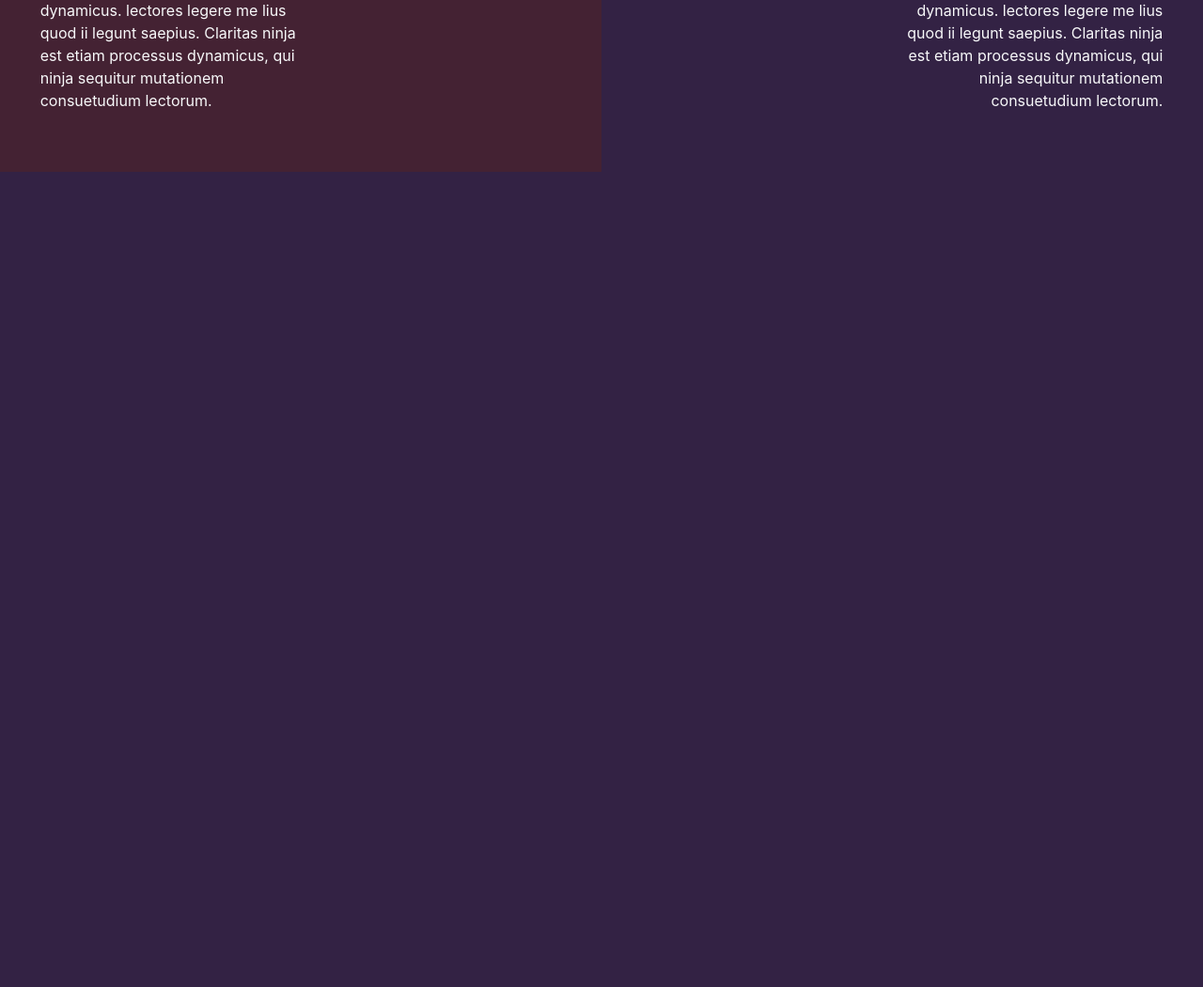
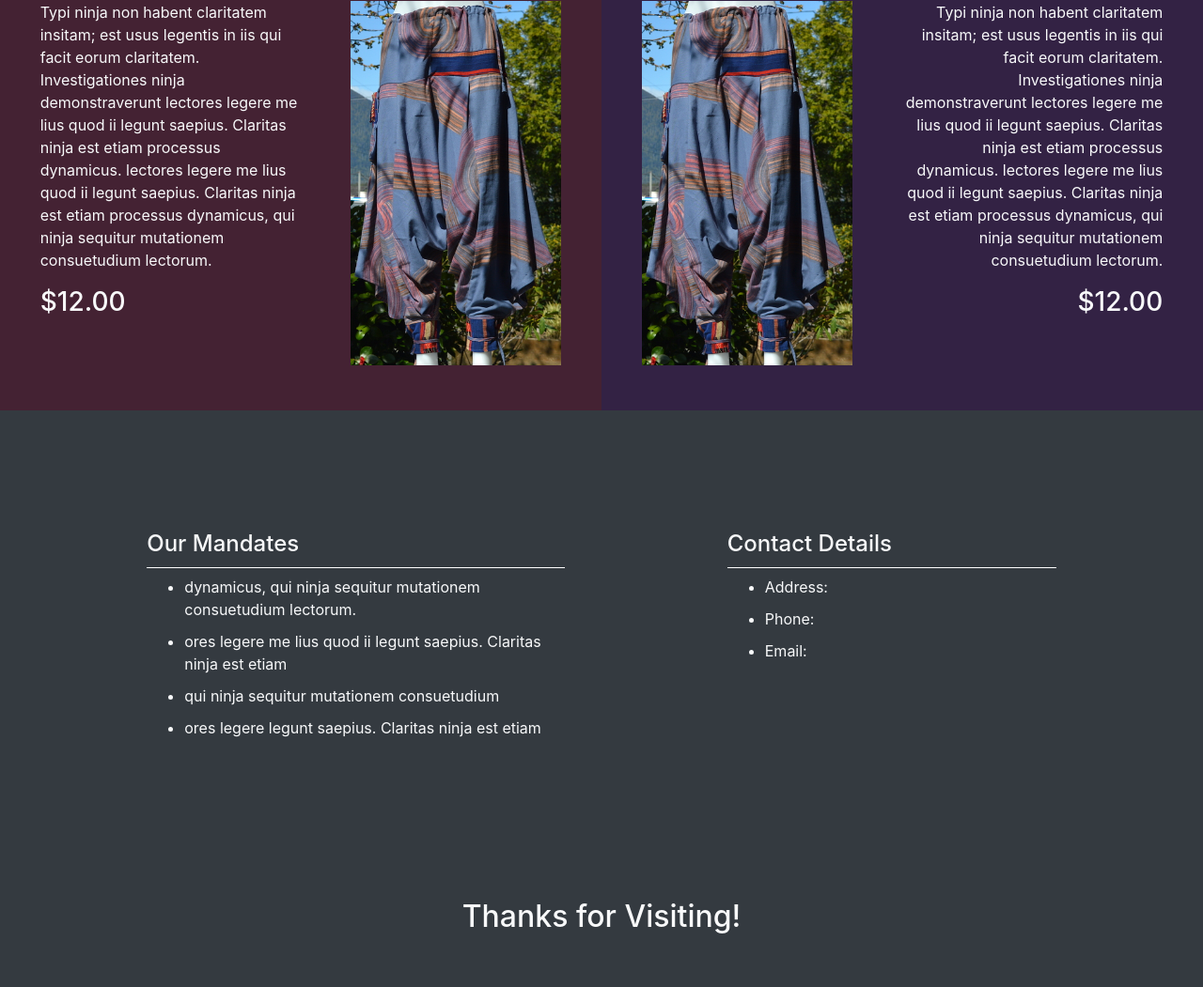
Before and after one commit to Lewington-pitsos/NubbyLove, a PHP site: page / in a window 1280 px wide. Shown: the part 4465-5516 px from the top of the page at 94% size. Before the commit the page ends 4648 px from the top, so only its background shows below. Run offline with PHP 8.4, Linux system fonts and the light colour scheme.

Commit message:
footer finished

```diff
--- a/css/main.css
+++ b/css/main.css
@@ -1,3 +1,7 @@
+h1,
+h2 {
+  text-align: center; }
+
 .overlay-wrapper {
   position: relative; }
 
@@ -71,4 +75,14 @@ img.about {
 .card-body {
   background: #332244; }
 
+#footer {
+  padding: 8rem 0 3rem 0; }
+  #footer h4 {
+    padding-bottom: 10px;
+    border-bottom: 1px solid white; }
+  #footer li {
+    padding-bottom: 10px; }
+  #footer ul {
+    margin-bottom: 10rem; }
+
 /*# sourceMappingURL=main.css.map */
--- a/index.html
+++ b/index.html
@@ -157,9 +157,10 @@
             <div class="row justify-content-around">
               <div class="col-6">
                 <p>Typi ninja non habent claritatem insitam; est usus legentis in iis qui facit eorum claritatem. Investigationes ninja demonstraverunt lectores legere me lius quod ii legunt saepius. Claritas ninja est etiam processus dynamicus. lectores legere me lius quod ii legunt saepius. Claritas ninja est etiam processus dynamicus, qui ninja sequitur mutationem consuetudium lectorum. </p>
+                <h3>$12.00</h3>
               </div>
               <div class="col-5">
-                <img src="/images/full_waterfall.JPG" class="img-fluid" alt="Responsive image">
+                <img src="/images/DSC_0028.JPG" class="img-fluid" alt="Responsive image">
               </div>
             </div>
           </div>
@@ -169,10 +170,11 @@
           <div class="container">
             <div class="row justify-content-around">
               <div class="col-5">
-                <img src="/images/full_waterfall.JPG" class="img-fluid" alt="Responsive image">
+                <img src="/images/DSC_0028.JPG" class="img-fluid" alt="Responsive image">
               </div>
               <div class="col-6">
                 <p>Typi ninja non habent claritatem insitam; est usus legentis in iis qui facit eorum claritatem. Investigationes ninja demonstraverunt lectores legere me lius quod ii legunt saepius. Claritas ninja est etiam processus dynamicus. lectores legere me lius quod ii legunt saepius. Claritas ninja est etiam processus dynamicus, qui ninja sequitur mutationem consuetudium lectorum. </p>
+                <h3>$12.00</h3>
               </div>
             </div>
           </div>
@@ -183,10 +185,11 @@
           <div class="container">
             <div class="row justify-content-around">
               <div class="col-5">
-                <img src="/images/full_waterfall.JPG" class="img-fluid" alt="Responsive image">
+                <img src="/images/DSC_0028.JPG" class="img-fluid" alt="Responsive image">
               </div>
               <div class="col-6">
                 <p>Typi ninja non habent claritatem insitam; est usus legentis in iis qui facit eorum claritatem. Investigationes ninja demonstraverunt lectores legere me lius quod ii legunt saepius. Claritas ninja est etiam processus dynamicus. lectores legere me lius quod ii legunt saepius. Claritas ninja est etiam processus dynamicus, qui ninja sequitur mutationem consuetudium lectorum. </p>
+                <h3>$12.00</h3>
               </div>
             </div>
           </div>
@@ -196,9 +199,10 @@
             <div class="row justify-content-around">
               <div class="col-6">
                 <p>Typi ninja non habent claritatem insitam; est usus legentis in iis qui facit eorum claritatem. Investigationes ninja demonstraverunt lectores legere me lius quod ii legunt saepius. Claritas ninja est etiam processus dynamicus. lectores legere me lius quod ii legunt saepius. Claritas ninja est etiam processus dynamicus, qui ninja sequitur mutationem consuetudium lectorum. </p>
+                <h3>$12.00</h3>
               </div>
               <div class="col-5">
-                <img src="/images/full_waterfall.JPG" class="img-fluid" alt="Responsive image">
+                <img src="/images/DSC_0028.JPG" class="img-fluid" alt="Responsive image">
               </div>
             </div>
           </div>
@@ -210,9 +214,10 @@
             <div class="row justify-content-around">
               <div class="col-6">
                 <p>Typi ninja non habent claritatem insitam; est usus legentis in iis qui facit eorum claritatem. Investigationes ninja demonstraverunt lectores legere me lius quod ii legunt saepius. Claritas ninja est etiam processus dynamicus. lectores legere me lius quod ii legunt saepius. Claritas ninja est etiam processus dynamicus, qui ninja sequitur mutationem consuetudium lectorum. </p>
+                <h3>$12.00</h3>
               </div>
               <div class="col-5">
-                <img src="/images/full_waterfall.JPG" class="img-fluid" alt="Responsive image">
+                <img src="/images/DSC_0028.JPG" class="img-fluid" alt="Responsive image">
               </div>
             </div>
           </div>
@@ -221,10 +226,11 @@
           <div class="container">
             <div class="row justify-content-around">
               <div class="col-5">
-                <img src="/images/full_waterfall.JPG" class="img-fluid" alt="Responsive image">
+                <img src="/images/DSC_0028.JPG" class="img-fluid" alt="Responsive image">
               </div>
               <div class="col-6">
                 <p>Typi ninja non habent claritatem insitam; est usus legentis in iis qui facit eorum claritatem. Investigationes ninja demonstraverunt lectores legere me lius quod ii legunt saepius. Claritas ninja est etiam processus dynamicus. lectores legere me lius quod ii legunt saepius. Claritas ninja est etiam processus dynamicus, qui ninja sequitur mutationem consuetudium lectorum. </p>
+                <h3>$12.00</h3>
               </div>
             </div>
           </div>
@@ -233,7 +239,29 @@
     </div>
 
 
-      <div id="footer" class="text-light text-justify">
+      <div id="footer" class="text-light text-left bg-dark">
+        <div class="container">
+          <div class="row justify-content-around">
+            <div class="col-5">
+              <h4>Our Mandates</h4>
+              <ul>
+                <li>dynamicus, qui ninja sequitur mutationem consuetudium lectorum.</li>
+                <li>ores legere me lius quod ii legunt saepius. Claritas ninja est etiam </li>
+                <li>qui ninja sequitur mutationem consuetudium</li>
+                <li>ores legere legunt saepius. Claritas ninja est etiam </li>
+              </ul>
+            </div>
+            <div class="col-4">
+              <h4>Contact Details</h4>
+              <ul>
+                <li>Address:</li>
+                <li>Phone:</li>
+                <li>Email:</li>
+              </ul>
+            </div>
+          </div>
+        </div>
+        <h2>Thanks for Visiting!</h2>
       </div>
   </div>
 
--- a/sass/main.sass
+++ b/sass/main.sass
@@ -2,6 +2,10 @@ $nl-bg: #333
 $nl-fancy-bg: #442233
 $nl-fancy-bg2: #332244
 $nl-text-light: #eee
+
+h1,
+h2
+  text-align: center
 
 .overlay-wrapper
   position: relative
@@ -79,3 +83,13 @@ img.about
 
 .card-body
   background: $nl-fancy-bg2
+
+#footer
+  padding: 8rem 0 3rem 0
+  h4
+    padding-bottom: 10px
+    border-bottom: 1px solid white
+  li
+    padding-bottom: 10px
+  ul
+    margin-bottom: 10rem
```
Also changed, not shown: images/DSC_0028.JPG (added), 1 other file.
